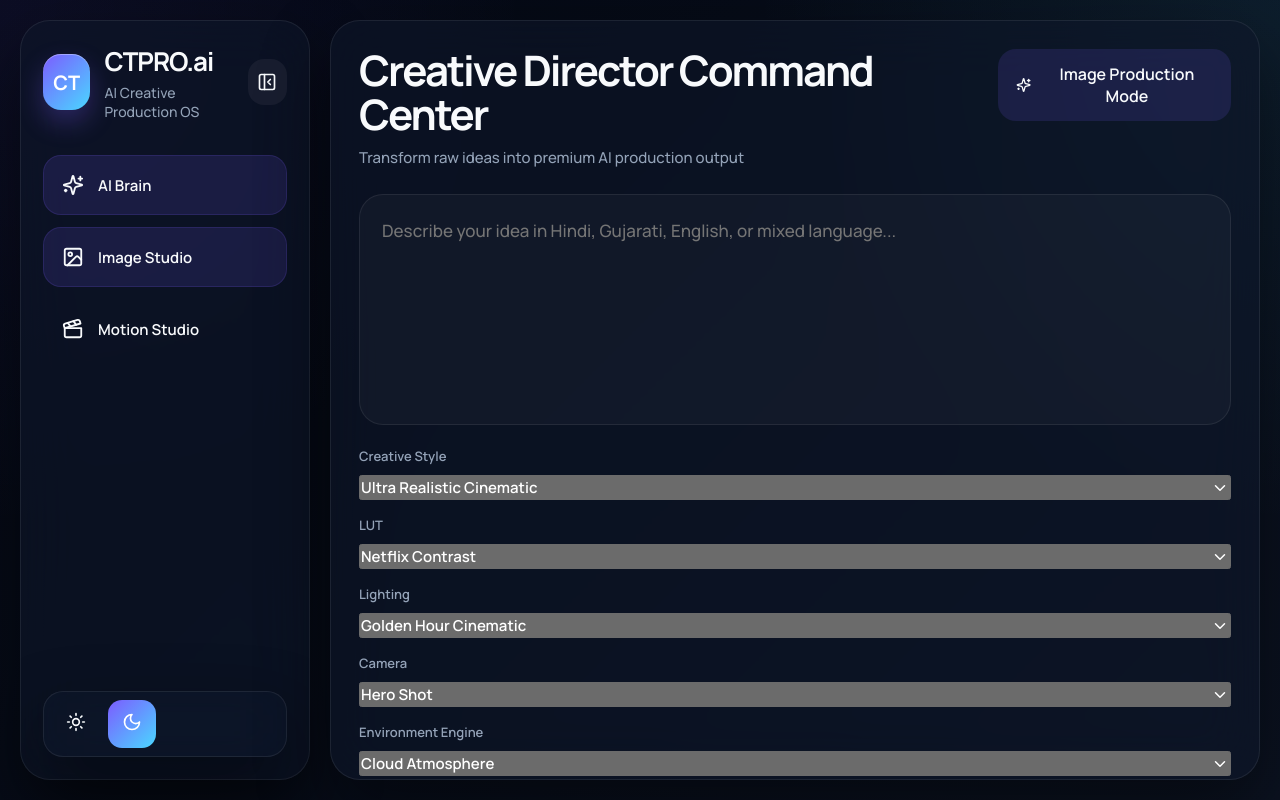
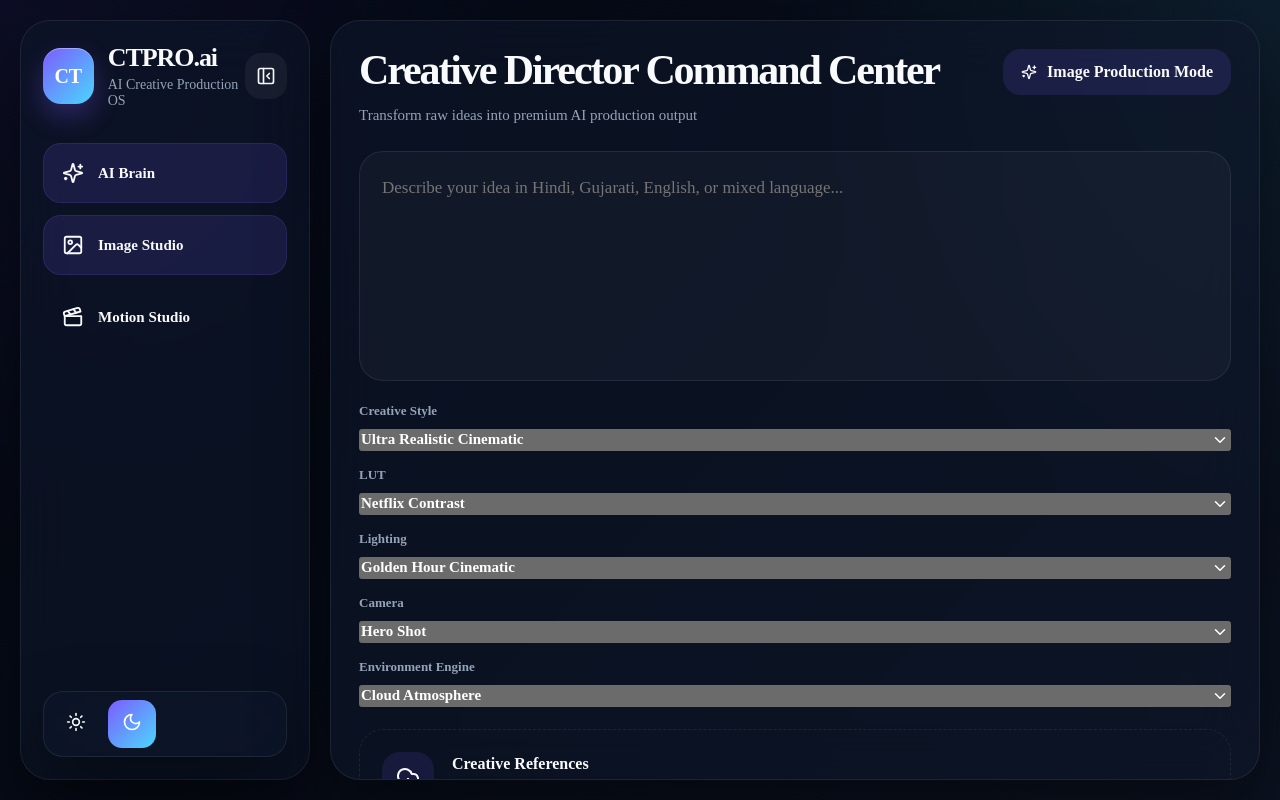
Before and after one commit to artfeltdesigning-sketch/PRO-FOUNDATION-SHELL, a Next.js app: page / in a window 1280 px wide. Built offline with nearby package versions, Linux system fonts and the light colour scheme.

Commit message:
Update layout.tsx

```diff
--- a/app/layout.tsx
+++ b/app/layout.tsx
@@ -1,16 +1,16 @@
 import "./globals.css";
-import { Manrope } from "next/font/google";
+import { Inter } from "next/font/google";
 import { ThemeProvider } from "next-themes";
 
-const manrope = Manrope({
+const inter = Inter({
   subsets: ["latin"],
-  variable: "--font-manrope",
-  weight: ["500", "600", "700"]
+  variable: "--font-ui"
 });
 
 export const metadata = {
   title: "CTPRO.ai",
-  description: "Premium AI Creative Production OS"
+  description:
+    "AI Creative Production OS"
 };
 
 export default function RootLayout({
@@ -23,7 +23,11 @@ export default function RootLayout({
       lang="en"
       suppressHydrationWarning
     >
-      <body className={manrope.variable}>
+      <body
+        className={
+          inter.variable
+        }
+      >
         <ThemeProvider
           attribute="class"
           defaultTheme="dark"
```
